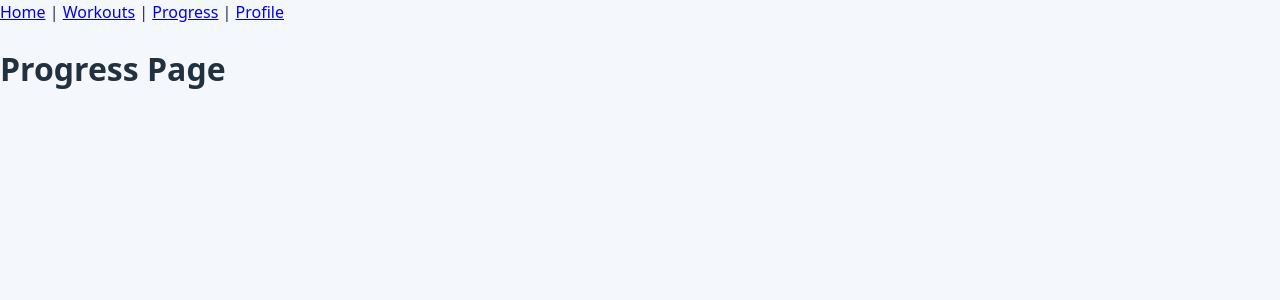
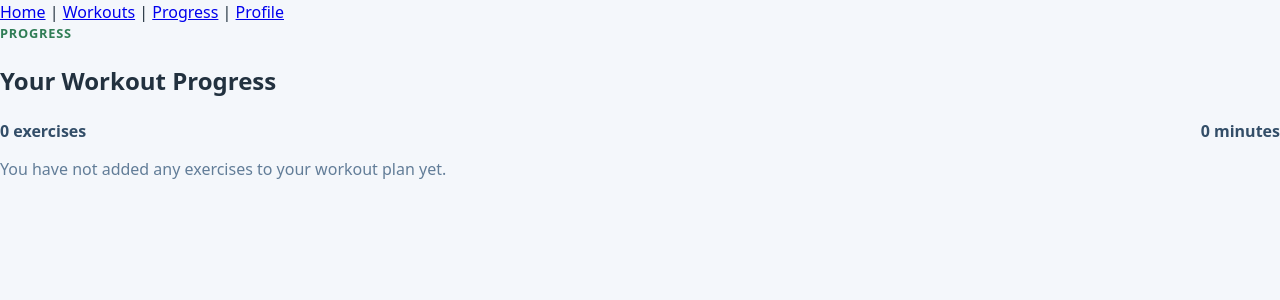
Before and after one commit to njugunacynthia32-sketch/Fitness-flow-App, a React (Vite) app: page /progress in a window 1280 px wide. Shown: the top 300 px of the page. Built offline with nearby package versions, Linux system fonts and the light colour scheme.

Commit message:
feat: display workout progress from saved plan

```diff
--- a/src/pages/Profile.jsx
+++ b/src/pages/Profile.jsx
@@ -27,7 +27,7 @@ function Profile() {
         event.preventDefault();
 
         fetch("http://localhost:3000/profile", {
-            methof: "PATCH",
+            method: "PATCH",
             headers: {
                 "Content-Type": "application/json",
             },
--- a/src/pages/Progress.jsx
+++ b/src/pages/Progress.jsx
@@ -1,4 +1,58 @@
+import { exercises, workoutPlanStorageKey } from '../workout.js'
+
+function loadWorkoutPlan() {
+  const savedPlan = localStorage.getItem(workoutPlanStorageKey)
+
+  if (!savedPlan) return []
+
+  try {
+    const savedIds = JSON.parse(savedPlan)
+
+    return exercises.filter((exercise) => savedIds.includes(exercise.id))
+  } catch {
+    return []
+  }
+}
+
 function Progress() {
-    return <h1>Progress Page</h1>
+  const workoutPlan = loadWorkoutPlan()
+
+  let totalMinutes = 0
+
+  workoutPlan.forEach((exercise) => {
+    totalMinutes = totalMinutes + exercise.minutes
+  })
+
+  return (
+    <main className="progress-page">
+      <section className="progress-card">
+        <p className="small-heading">Progress</p>
+        <h1>Your Workout Progress</h1>
+
+        <div className="plan-stats">
+          <span>{workoutPlan.length} exercises</span>
+          <span>{totalMinutes} minutes</span>
+        </div>
+
+        {workoutPlan.length === 0 ? (
+          <p className="empty-plan">
+            You have not added any exercises to your workout plan yet.
+          </p>
+        ) : (
+          <ul className="plan-list">
+            {workoutPlan.map((exercise) => (
+              <li key={exercise.id}>
+                <div>
+                  <strong>{exercise.name}</strong>
+                  <span>{exercise.minutes} min</span>
+                </div>
+              </li>
+            ))}
+          </ul>
+        )}
+      </section>
+    </main>
+  )
 }
+
 export default Progress
```
